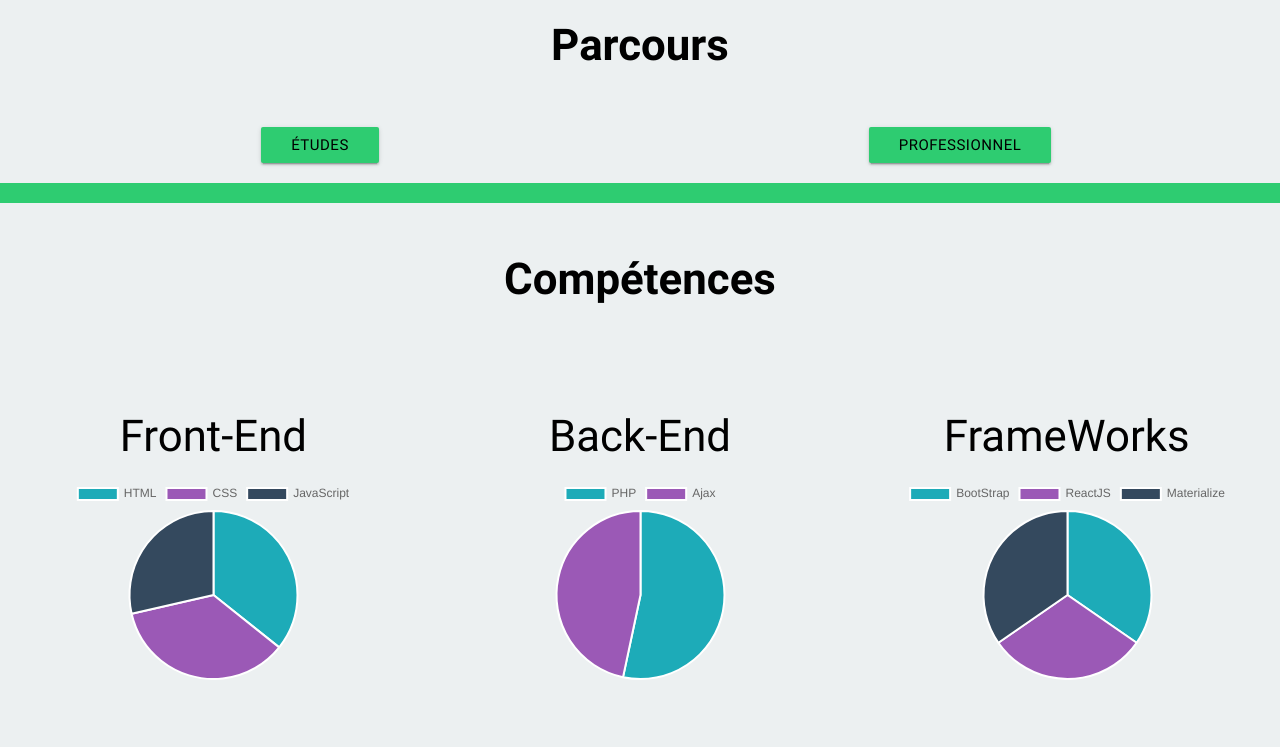
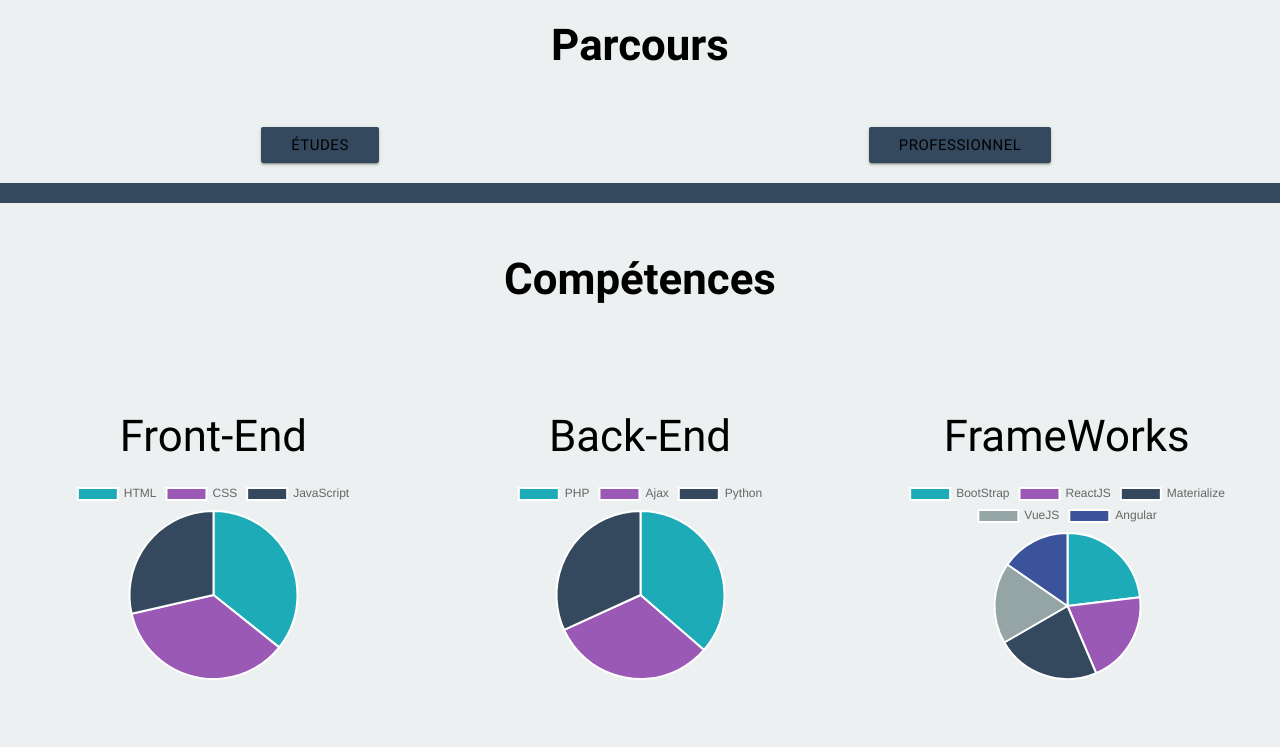
Before and after one commit to dl3c01n/Curriculum-Vitae, a plain HTML site: page index.html in a window 1280 px wide. Shown: the part 1620-2367 px from the top of the page. Drawn offline with nearby package versions, Linux system fonts and the light colour scheme.

Commit message:
Add files via upload

```diff
--- a/index.html
+++ b/index.html
@@ -19,7 +19,7 @@
 </head>
 
 
-<body style="background-color: #2ecc71;">
+<body style="background-color: #34495e;">
 <section id="firstnav">
 <nav>
     <div class="nav-wrapper">
@@ -43,16 +43,11 @@
   </nav>
 </section>
 
-<!--<button onclick="ColorRed();">Click</button>
-<button onclick="ColorBlue();">Click</button>
-<button onclick="ColorGreen();">Click</button>
-<button onclick="ColorMBlue();">Click</button>-->
-
 <section style="background-color: #ecf0f1">
   <div class="container-fluid">
     <div class="row" style="text-align: center;">
       <div class="col s12 m6 l2" style="margin-top: 30px;">
-        <button class="btn tooltipped" id="btnchange1" data-position="bottom" data-delay="50" data-tooltip="Version Rouge" onclick="ColorRed();"></button>
+        <button class="btn tooltipped" id="btnchange4" data-position="bottom" data-delay="50" data-tooltip="Version Bleu Nuit" onclick="ColorMBlue();"></button>
       </div>
       <div class="col s12 m6 l2" style="margin-top: 30px;">
         <button class="btn tooltipped" id="btnchange2" data-position="bottom" data-delay="50" data-tooltip="Version Bleu" onclick="ColorBlue();"></button>
@@ -61,7 +56,7 @@
         <button class="btn tooltipped" id="btnchange3" data-position="bottom" data-delay="50" data-tooltip="Version Vert" onclick="ColorGreen();"></button>
       </div>
       <div class="col s12 m6 l2" style="margin-top: 30px; margin-bottom: 30px;">
-        <button class="btn tooltipped" id="btnchange4" data-position="bottom" data-delay="50" data-tooltip="Version Bleu Nuit" onclick="ColorMBlue();"></button>
+        <button class="btn tooltipped" id="btnchange1" data-position="bottom" data-delay="50" data-tooltip="Version Rouge" onclick="ColorRed();"></button>
       </div>
       <div class="col s12 m6 l2" style="margin-top: 30px; margin-bottom: 30px;">
         <button class="btn tooltipped" id="btnchange5" data-position="bottom" data-delay="50" data-tooltip="Version Orange" onclick="ColorOrange();"></button>
@@ -73,7 +68,7 @@
   </div>
 </section>
 
-<section id="intro" style="background-color: #2ecc71;">
+<section id="intro" style="background-color: #34495e;">
     <div class="container">
     <div class="row">
       <div class="col s12 m12 l12" style="text-align: center;">
@@ -93,14 +88,14 @@
         <li style="opacity: 0">
       <div class="col s12 m6 l6 center" style="margin-top: 25px;">
         <i class="fa fa-html5" style="font-size: 50px;"></i><br>
-        <h3 id="mainprepatitle" style="font-weight: bold; color: #27ae60">Front-End</h3>
+        <h3 id="mainprepatitle" style="font-weight: bold; color: #2c3e50">Front-End</h3>
         <p style="font-size: 25px;">Déployer des sites intéractifs d'une nouvelle génération.</p>
       </div>
     </li>
       <li style="opacity: 0">
       <div class="col s12 m6 l6 center" style="margin-top: 25px;">
         <i class="fa fa-database" style="font-size: 50px;"></i><br>
-        <h3 id="mainprepatitle1" style="font-weight: bold; color: #27ae60">Back-End</h3>
+        <h3 id="mainprepatitle1" style="font-weight: bold; color: #2c3e50">Back-End</h3>
         <p style="font-size: 25px;">Lecture des données plus rapides, recherches plus claires.</p>
       </div>
     </li>
@@ -114,7 +109,7 @@
   <div class="row">
       <div class="col s12 m12 l12" style="margin-top: 100px; margin-bottom: 50px;">
           <div class="card" id="cardabout" style="background-color: #ecf0f1;">
-    <div class="card-content" id="abouttitle" style="text-align: center; background-color: #27ae60">
+    <div class="card-content" id="abouttitle" style="text-align: center; background-color: #2c3e50">
       <h3>À propos de moi.</h3>
     </div>
     <div class="card-tabs" style="background-color: #ecf0f1 !important;">
@@ -191,10 +186,10 @@
     </div>
   <div class="row">
     <div class="col s12 m6 l6" style="text-align: center; margin-top: 20px; margin-bottom: 20px; background-color: #ecf0f1 !important">
-  <button class='btn' id="btnshow" onclick="showpar1();" style="background-color: #2ecc71;color: black;">Études</a>
+  <button class='btn' id="btnshow" onclick="showpar1();" style="background-color: #34495e;color: black;">Études</a>
     </div>
     <div class="col s12 m6 l6" style="text-align: center; margin-top: 20px; margin-bottom: 20px; background-color: #ecf0f1 !important">
-    <button class='btn' id="btnshow1" onclick="showpar2();" style="background-color: #2ecc71; color: black;">Professionnel</a>
+    <button class='btn' id="btnshow1" onclick="showpar2();" style="background-color: #34495e; color: black;">Professionnel</a>
     </div>
   </div>
 </div>
@@ -328,12 +323,12 @@
                 var mynewPieChart = new Chart(ctxP, {
                     type: 'pie',
                     data: {
-                        labels: ["PHP", "Ajax"],
+                        labels: ["PHP", "Ajax", "Python"],
                         datasets: [
                             {
-                                data: [80, 70],
-                                backgroundColor: ["#1DABB8", "#9b59b6"],
-                                hoverBackgroundColor: ["#1DABB8", "#9b59b6"]
+                                data: [80, 70, 70],
+                                backgroundColor: ["#1DABB8", "#9b59b6", "#34495e"],
+                                hoverBackgroundColor: ["#1DABB8", "#9b59b6", "#2c3e50"]
                             }
                         ]
                     },
@@ -348,12 +343,12 @@
                 var mynewPieChart = new Chart(ctxP, {
                     type: 'pie',
                     data: {
-                        labels: ["BootStrap", "ReactJS", "Materialize"],
+                        labels: ["BootStrap", "ReactJS", "Materialize", "VueJS", "Angular"],
                         datasets: [
                             {
-                                data: [90, 80, 90],
-                                backgroundColor: ["#1DABB8", "#9b59b6", "#34495e"],
-                                hoverBackgroundColor: ["#1DABB8", "#9b59b6", "#2c3e50"]
+                                data: [90, 80, 90, 70, 60],
+                                backgroundColor: ["#1DABB8", "#9b59b6", "#34495e", "#95a5a6", "#3A539B"],
+                                hoverBackgroundColor: ["#1DABB8", "#9b59b6", "#2c3e50", "#7f8c8d", "#1F3A93"]
                             }
                         ]
                     },
@@ -369,12 +364,12 @@
           new Chart(document.getElementById("newlastpieCharts"), {
    type: 'doughnut',
     data: {
-      labels: ["SQL", "PostGre", "Oracle", "Ruby"],
+      labels: ["SQL", "PostgreSQL", "Oracle"],
       datasets: [
         {
           label: "BDD",
-          backgroundColor: ["#1DABB8", "#9b59b6", "#34495e", "#EB9532"],
-          data: [80,60,20, 10]
+          backgroundColor: ["#1DABB8", "#9b59b6", "#34495e"],
+          data: [80,60,20]
         }
       ]
     },
@@ -496,7 +491,7 @@
     </div>
     <div class="row" style="text-align: center;">
       <div class="col s12 m4 l4">
-<ul class="collapsible" id="con1" data-collapsible="accordion" style="border: 1px solid #2ecc71; background-color: #fff !important;">
+<ul class="collapsible" id="con1" data-collapsible="accordion" style="border: 1px solid #34495e; background-color: #fff !important;">
     <li>
       <div class="collapsible-header">E-mail   <i class="fa fa-envelope"></i></div>
       <div class="collapsible-body"><span><a href="mailto:dwl3c0in@gmail.com?subject=Besoin de votre aide pour un projet." id="themail">  dwl3c0in@gmail.com</a></span></div>
@@ -504,7 +499,7 @@
   </ul>
 </div>
 <div class="col s12 m4 l4">
-<ul class="collapsible" id="con2" data-collapsible="accordion" style="border: 1px solid #2ecc71; background-color: #fff !important;">
+<ul class="collapsible" id="con2" data-collapsible="accordion" style="border: 1px solid #34495e; background-color: #fff !important;">
     <li>
       <div class="collapsible-header center-align">Téléphone    <i class="fa fa-phone"></i></div>
       <div class="collapsible-body"><span><a href="tel:+33659920699" id="themail">  06-59-92-06-99</a></span></div>
@@ -512,7 +507,7 @@
   </ul>
 </div>
 <div class="col s12 m4 l4">
-<ul class="collapsible" id="con3" data-collapsible="accordion" style="border: 1px solid #2ecc71; background-color: #fff !important;">
+<ul class="collapsible" id="con3" data-collapsible="accordion" style="border: 1px solid #34495e; background-color: #fff !important;">
     <li>
       <div class="collapsible-header">Services   <i class="fa fa-medkit"></i></div>
       <div class="collapsible-body"><span><a href="http://www.devfacile.rf.gd" target="_blank" id="themail">  DevFacile</a></span></div>
```
